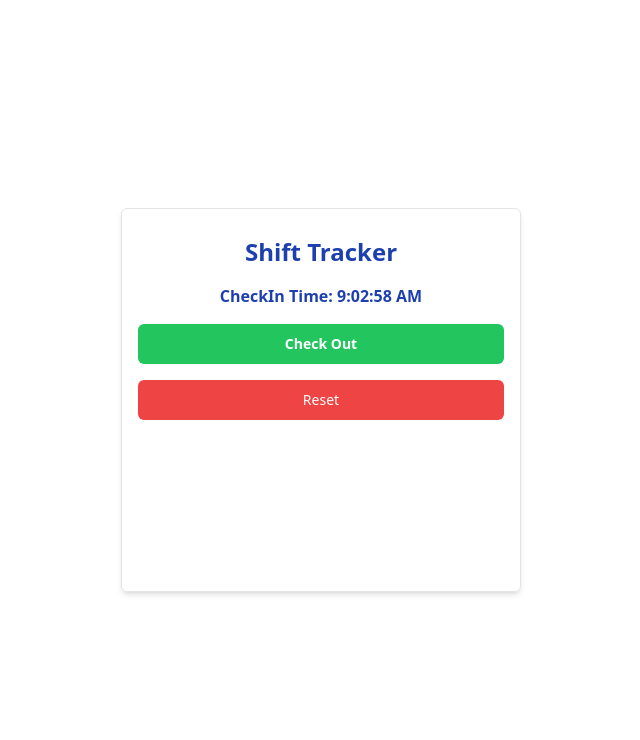
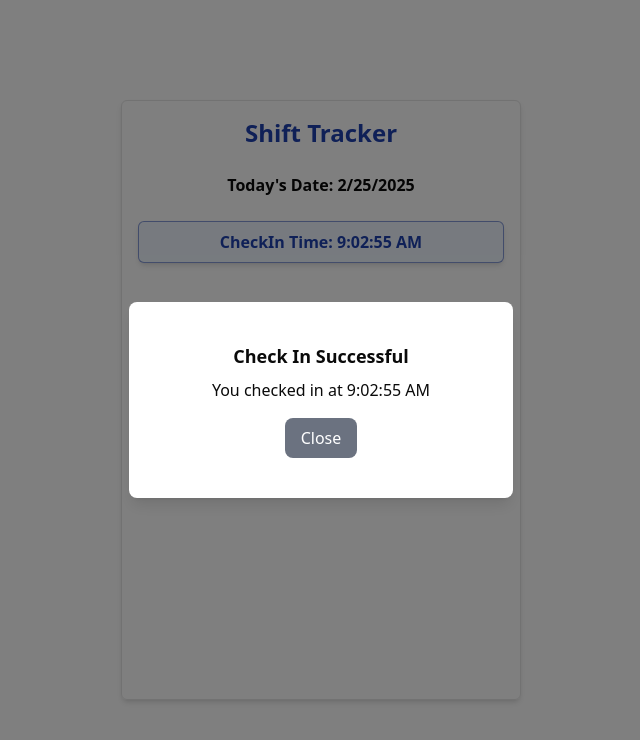
Before and after one commit to gauravThakur-sgl/shift-tracker, a React (Vite) app: page / in a window 1280 px wide. Both pictures are taken after a click on the button "Check In". Shown: the top 740 px of the page, without its empty margins (319-959 px from the left). Built offline with nearby package versions, Linux system fonts and the light colour scheme.

Commit message:
Added popup on successfully checkIn and checkOut

```diff
--- a/package.json
+++ b/package.json
@@ -10,6 +10,7 @@
     "preview": "vite preview"
   },
   "dependencies": {
+    "@radix-ui/react-popover": "^1.1.6",
     "@radix-ui/react-slot": "^1.1.2",
     "class-variance-authority": "^0.7.1",
     "clsx": "^2.1.1",
--- a/src/App.tsx
+++ b/src/App.tsx
@@ -3,11 +3,15 @@ import { Button } from "./components/ui/button";
 
 export const App = () => {
  const [checkInTime, setCheckInTime] = useState<Date | null>(null);
+ const [showPopup, setShowPopup] = useState(false);
+ const [checkoutPopup, setCheckoutPopup] = useState(false);
  const [checkOutTime, setCheckOutTime] = useState<Date | null>(null);
  const [status, setStatus] = useState("");
+ const [totalTime, setTotalTime] = useState("");
 
  const handleCheckIn = () => {
-  alert("Successfully Checked In");
+  // alert("Successfully Checked In");
+  setShowPopup(true);
   setCheckInTime(new Date());
  };
 
@@ -19,10 +23,10 @@ export const App = () => {
    const second = Math.floor((totalTime / 1000) % 60);
    const minute = Math.floor((totalTime / (1000 * 60)) % 60);
    const hour = Math.floor(totalTime / (1000 * 60 * 60));
-
    console.log(totalTime, "totalTIme");
-   if (totalTime / (1000 * 60 * 60) >= 9) {
-    alert("Successfully Checked Out");
+   setTotalTime(`${hour} hour ${minute} minutes ${second} seconds`);
+   if (totalTime / 1000 >= 9) {
+    setCheckoutPopup(true);
    } else {
     // alert(`You need to work for ${9 - totalTime} more hours`);
     setStatus(
@@ -41,28 +45,91 @@ export const App = () => {
  return (
   <>
    <div className="h-screen flex justify-center items-center">
-    <div className="shadow-md rounded-md mx-2 border flex flex-col justify-center w-full gap-4 p-4 min-h-96 pb-40 max-w-screen-mobile">
-      <h3 className="text-2xl font-bold text-blue-800 text-center">Shift Tracker</h3>
+    <div className="shadow-md rounded-md m-2 border flex flex-col justify-start w-full gap-2 p-4 min-h-shift-tracker pb-10 max-w-screen-mobile">
+     <h3 className="text-2xl font-bold text-blue-800 text-center">
+      Shift Tracker
+     </h3>
+     <p className="text-center font-semibold my-4">
+      Today's Date: {new Date().toLocaleDateString()}
+     </p>
      {checkInTime && (
-      <p className="text-center text-blue-800 text-normal font-semibold">
+      <p className="text-center text-blue-800 text-normal font-semibold rounded-md border border-blue-800 p-2 bg-blue-50 shadow-md border-opacity-50">
        CheckIn Time: {checkInTime.toLocaleTimeString()}
       </p>
      )}
 
      {status && (
-      <p className="text-center text-red-500 text-normal font-medium">{status}</p>
+      <p className="text-center text-red-500 text-normal font-medium border border-red-500 bg-red-50 shadow-md border-opacity-50 p-2 rounded-md">
+       {status}
+      </p>
      )}
 
-     {checkInTime ? (
-      <Button onClick={handleCheckOut} className="bg-green-500 hover:bg-green-600 font-semibold text-sm text-white">
-       Check Out
+     <div
+      className={`${
+       checkInTime ? "mt-16" : "mt-20"
+      } w-full flex flex-col gap-2`}
+     >
+      {checkInTime ? (
+       <Button
+        onClick={handleCheckOut}
+        className="bg-green-500 hover:bg-green-600 font-semibold text-sm text-white shadow-md"
+       >
+        Check Out
+       </Button>
+      ) : (
+       <Button
+        onClick={handleCheckIn}
+        className="text-sm font-semibol shadow-md text-white bg-blue-900 hover:bg-blue-800 "
+       >
+        Check In
+       </Button>
+      )}
+      <Button
+       onClick={handleReset}
+       className="shadow-md text-white bg-red-500 text-sm font-semibold hover:bg-red-600"
+      >
+       Reset
       </Button>
-     ) : (
-      <Button onClick={handleCheckIn} className="text-sm font-semibol">Check In</Button>
+     </div>
+     {checkoutPopup && (
+      <div className="fixed inset-0 flex items-center justify-center bg-black bg-opacity-50 transition-all duration-300">
+       <div className="bg-white p-6 rounded-lg shadow-lg w-96 text-center py-10">
+        <p className="text-lg font-semibold">Check Out Successful</p>
+        {checkOutTime && (
+         <>
+          <p className="mt-2">
+           You checkedOut in at {checkOutTime.toLocaleTimeString()}
+          </p>
+          <p>Total Work Hour: {totalTime}</p>
+         </>
+        )}
+        <button
+         onClick={() => setCheckoutPopup(false)}
+         className="mt-4 px-4 py-2 bg-gray-500 text-white rounded-lg hover:bg-gray-600"
+        >
+         Close
+        </button>
+       </div>
+      </div>
      )}
-     <Button variant="destructive" onClick={handleReset}>
-      Reset
-     </Button>
+     {showPopup && (
+      <div className="fixed inset-0 flex items-center justify-center bg-black bg-opacity-50 transition-all duration-300">
+       <div className="bg-white p-6 rounded-lg shadow-lg w-96 text-center py-10">
+        <p className="text-lg font-semibold">Check In Successful</p>
+        {checkInTime && (
+         <p className="mt-2">
+          You checked in at {checkInTime.toLocaleTimeString()}
+         </p>
+        )}
+        <button
+         onClick={() => setShowPopup(false)}
+         className="mt-4 px-4 py-2 bg-gray-500 text-white rounded-lg hover:bg-gray-600"
+        >
+         Close
+        </button>
+       </div>
+      </div>
+     )}
     </div>
    </div>
   </>
--- /dev/null
+++ b/src/components/ui/popover.tsx
@@ -0,0 +1,29 @@
+import * as React from "react"
+import * as PopoverPrimitive from "@radix-ui/react-popover"
+
+import { cn } from "@/lib/utils"
+
+const Popover = PopoverPrimitive.Root
+
+const PopoverTrigger = PopoverPrimitive.Trigger
+
+const PopoverContent = React.forwardRef<
+  React.ElementRef<typeof PopoverPrimitive.Content>,
+  React.ComponentPropsWithoutRef<typeof PopoverPrimitive.Content>
+>(({ className, align = "center", sideOffset = 4, ...props }, ref) => (
+  <PopoverPrimitive.Portal>
+    <PopoverPrimitive.Content
+      ref={ref}
+      align={align}
+      sideOffset={sideOffset}
+      className={cn(
+        "z-50 w-72 rounded-md border bg-popover p-4 text-popover-foreground shadow-md outline-none data-[state=open]:animate-in data-[state=closed]:animate-out data-[state=closed]:fade-out-0 data-[state=open]:fade-in-0 data-[state=closed]:zoom-out-95 data-[state=open]:zoom-in-95 data-[side=bottom]:slide-in-from-top-2 data-[side=left]:slide-in-from-right-2 data-[side=right]:slide-in-from-left-2 data-[side=top]:slide-in-from-bottom-2",
+        className
+      )}
+      {...props}
+    />
+  </PopoverPrimitive.Portal>
+))
+PopoverContent.displayName = PopoverPrimitive.Content.displayName
+
+export { Popover, PopoverTrigger, PopoverContent }
--- a/tailwind.config.js
+++ b/tailwind.config.js
@@ -9,6 +9,9 @@ export default {
     extend: {
       screens: {
         mobile: '400px'
+      },
+      spacing: {
+        'shift-tracker': '600px'
       },
       borderRadius: {
         lg: 'var(--radius)',
```
Also changed, not shown: 1 other file (tests, documents, lock files or other folders).
